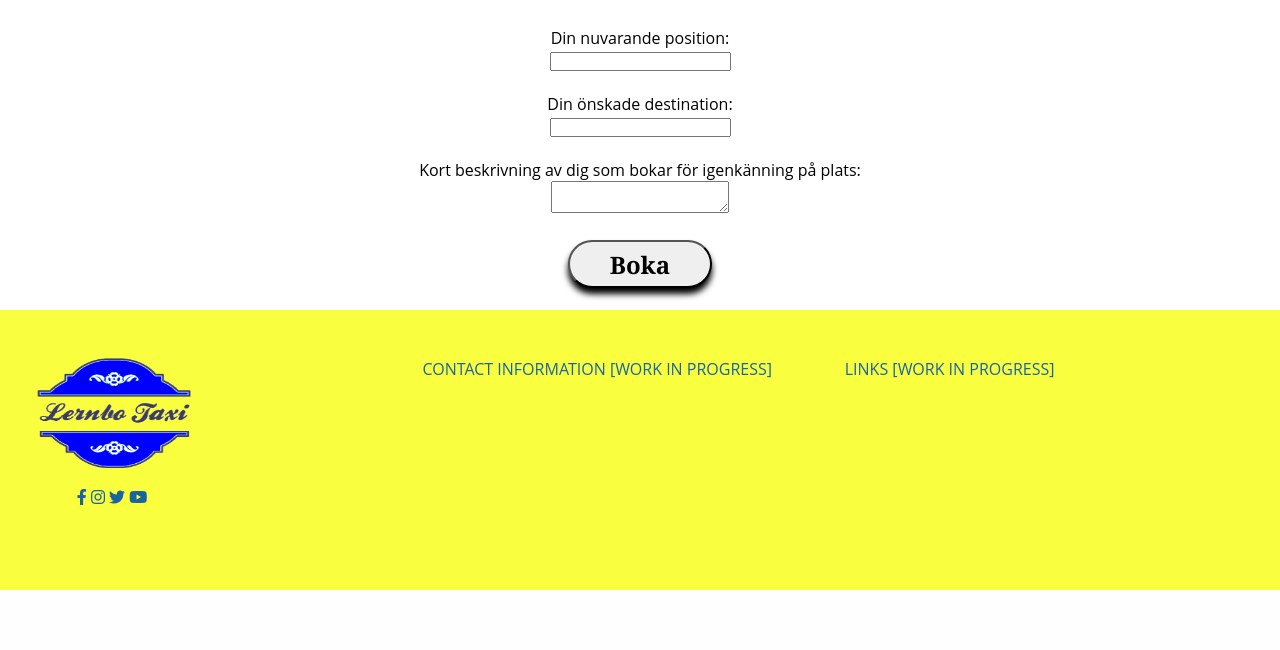
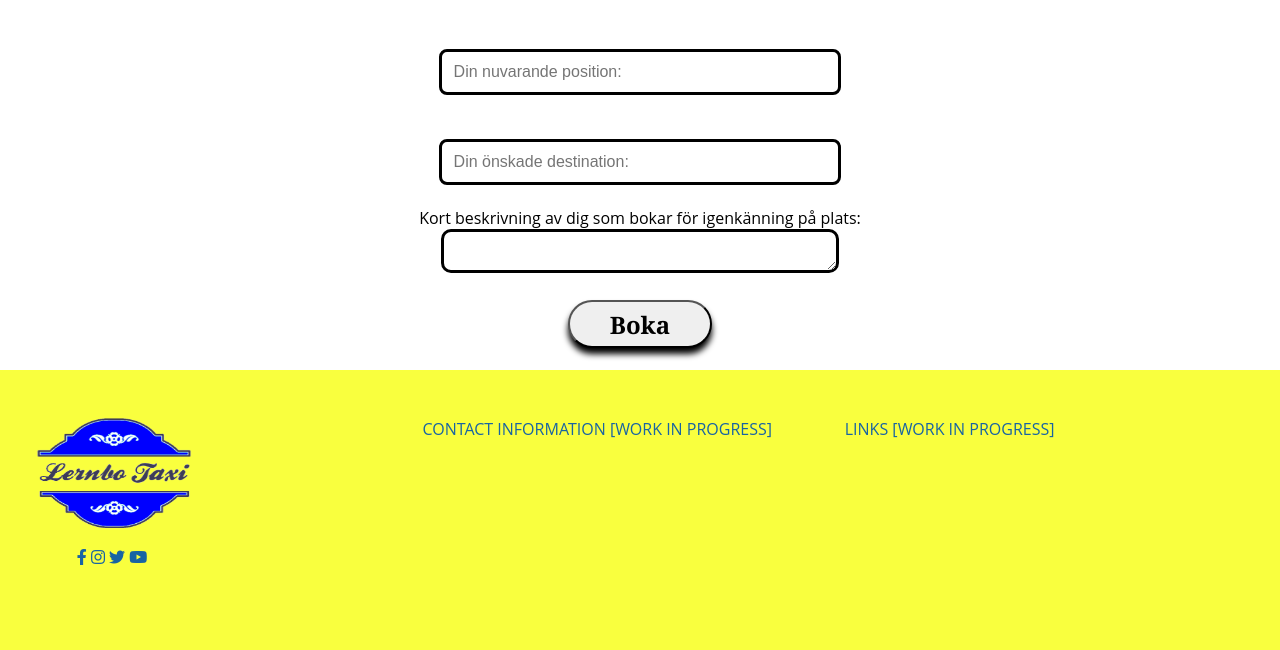
Before and after one commit to TaxiLernbo/TaxiLernbo, a PHP site: page / in a window 1280 px wide. Shown: the part 618-1268 px from the top of the page. Before the commit the page ends 1208 px from the top, so only its background shows below. Run offline with PHP 8.4, Linux system fonts and the light colour scheme.

Commit message:
Formulär design

```diff
--- a/index.htm
+++ b/index.htm
@@ -40,10 +40,13 @@
                     src="https://www.google.com/maps/embed/v1/place?key=AIzaSyD7gBGhEDqMrKNKQsoEBl30BegWB6mKDzg
                       &q=Lernbo+SW">
                   </iframe><br/><br/>
-                <label for="startPos">Din nuvarande position:</label><br/>
-                <input type="text" id="startPos" name="startPos" /><br/><br/>
-                <label for="destination">Din önskade destination:</label><br/>
-                <input type="text" id="destination" name="destination" /><br/><br/>
+
+                <label for="startPos"></label><br/>
+                <input type="text" id="startPos" name="startPos" placeholder="Din nuvarande position:"/><br/><br/>
+
+                <label for="destination"></label><br/>
+                <input type="text" id="destination" name="destination" placeholder="Din önskade destination:"/><br/><br/>
+
                 <label for="customerDescription">Kort beskrivning av dig som bokar för igenkänning på plats:</label><br/>
                 <textarea class="customerDescription"></textarea><br/><br/>
 
--- a/styles/general.css
+++ b/styles/general.css
@@ -132,3 +132,67 @@
 {
   outline: none;
 }
+
+input#startPos
+{
+  height: 2.5em;
+  width: 30vw;
+  background-color: white;
+  font-size: 1em;
+  color: #000000;
+  padding-left: 0.7em;
+  border-radius: 0.5em;
+  border: black solid;
+}
+
+input#startPos:focus
+{
+  outline: none;
+}
+input#startPos:active
+{
+  outline: none;
+}
+
+input#destination
+{
+  height: 2.5em;
+  width: 30vw;
+  background-color: white;
+  font-size: 1em;
+  color: #000000;
+  padding-left: 0.7em;
+  border-radius: 0.5em;
+  border: black solid;
+}
+
+input#destination:focus
+{
+  outline: none;
+}
+input#destination:active
+{
+  outline: none;
+}
+
+textarea.customerDescription
+{
+  height: 1.5em;
+  width: 30vw;
+  background-color: white;
+  font-size: 1.25em;
+  color: #000000;
+  padding: 0.2em;
+  border-radius: 0.5em;
+  border: black solid;
+font-family: 'Trebuchet MS', 'Lucida Sans Unicode', 'Lucida Grande', 'Lucida Sans', Arial, sans-serif;
+}
+
+textarea.customerDescription:focus
+{
+  outline: none;
+}
+textarea.customerDescription:active
+{
+  outline: none;
+}
```
